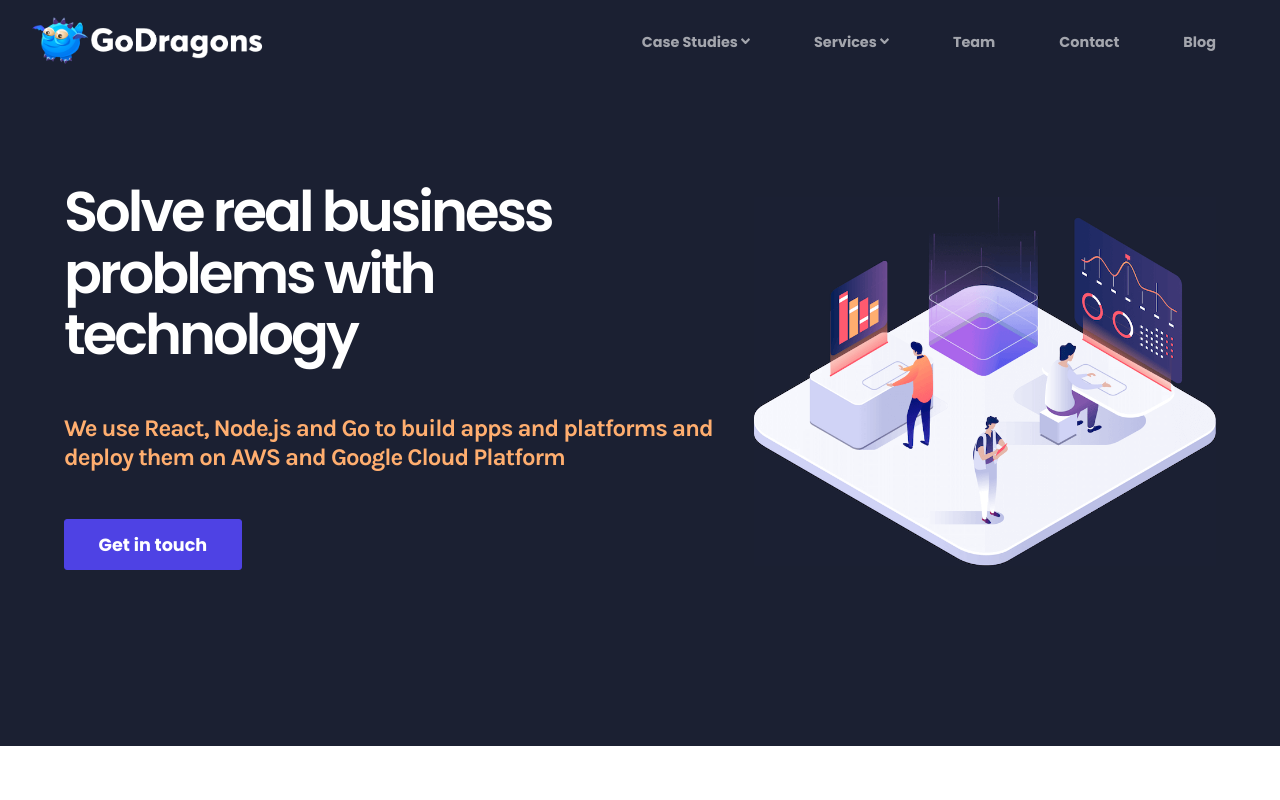
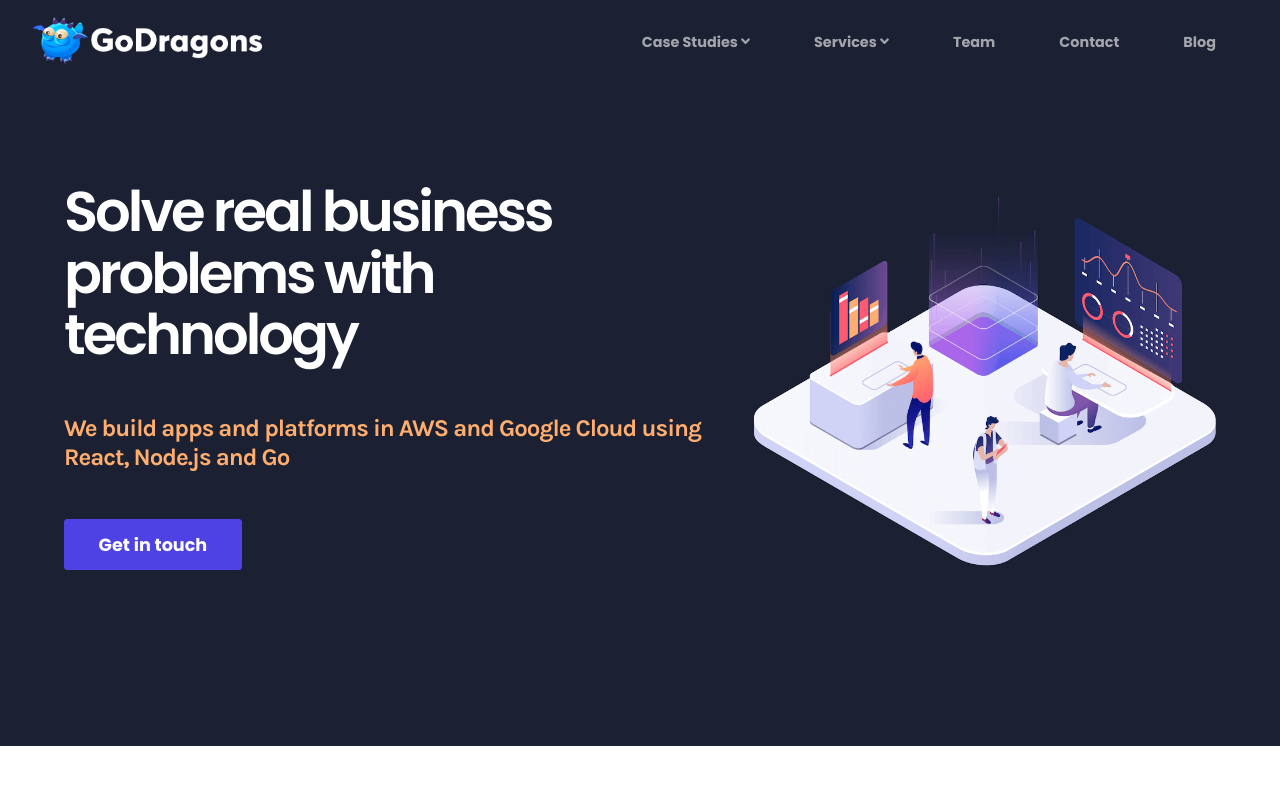
Before and after one commit to GoDragons/godragons-website, a React (Create React App) app: page / in a window 1280 px wide. Shown: the top 800 px of the page. Built offline with nearby package versions, Linux system fonts and the light colour scheme.

Commit message:
Iterate on tagline

```diff
--- a/src/Home/Hero.jsx
+++ b/src/Home/Hero.jsx
@@ -15,8 +15,8 @@ export default function Hero() {
           <Col md={7}>
             <h1>Solve real business problems with technology</h1>
             <p className="tagline">
-              We use React, Node.js and Go to build apps and platforms and
-              deploy them on AWS and Google Cloud Platform
+              We build apps and platforms in AWS and Google Cloud using React,
+              Node.js and Go
             </p>
             <Link to="/contact">
               <Button type="primary" label="Get in touch" />
```
